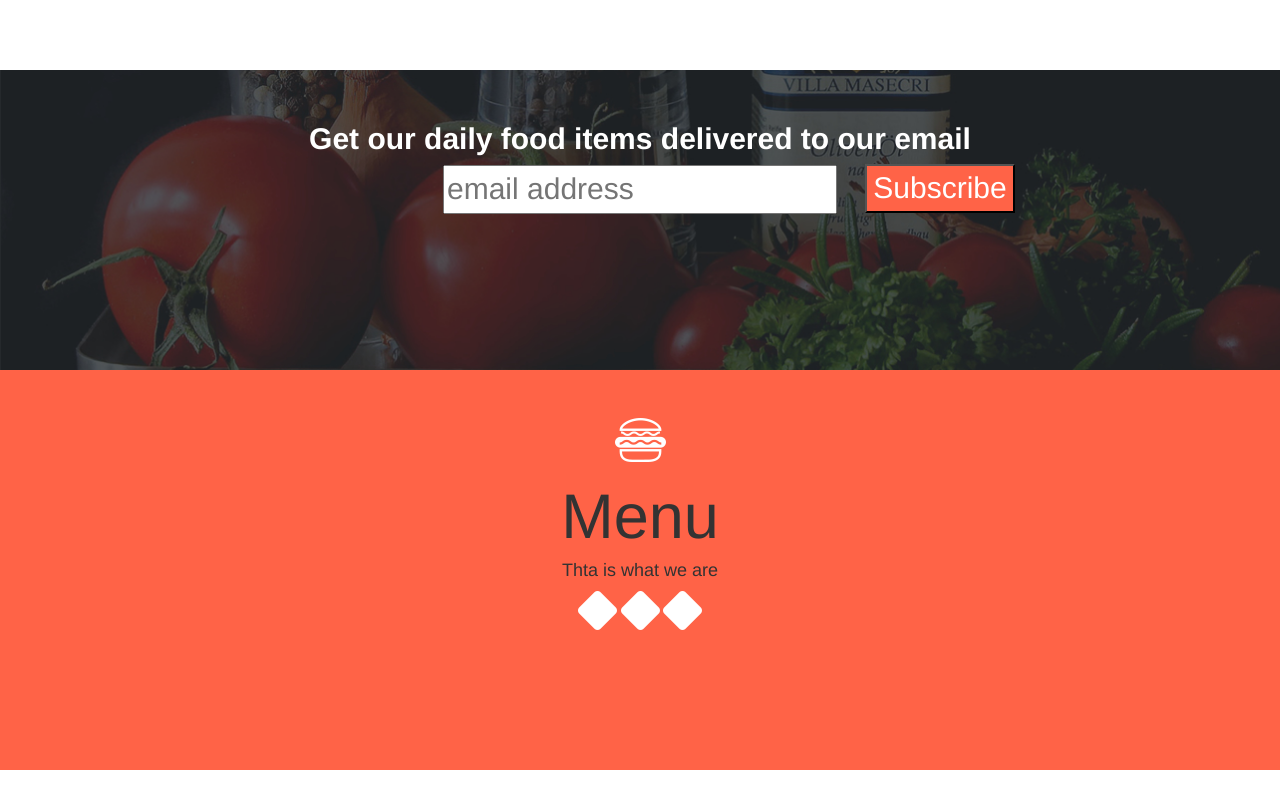
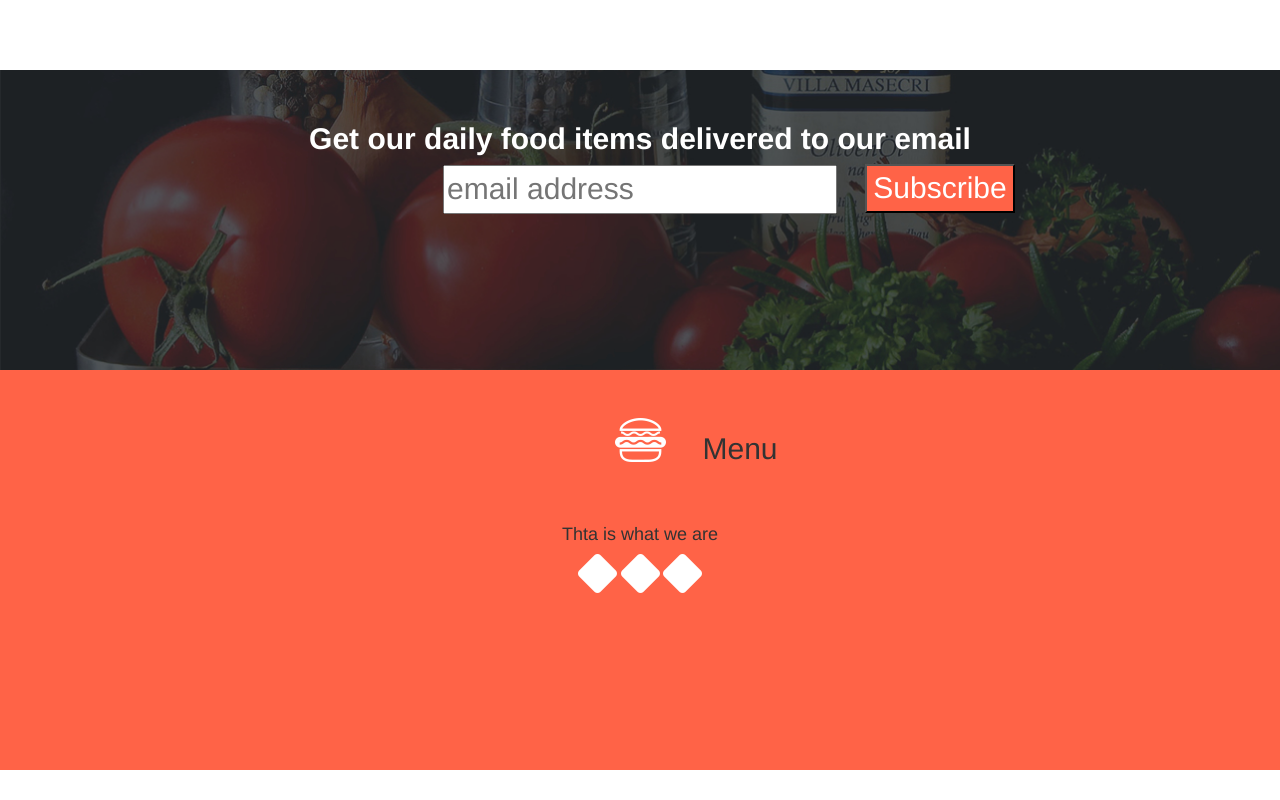
Before and after one commit to ahmo10/anita-s-hotel, a plain HTML site: page index.html in a window 1280 px wide. Shown: the part 4059-4859 px from the top of the page. Drawn offline with nearby package versions, Linux system fonts and the light colour scheme.

Commit message:
added footers

```diff
--- a/css/index.css
+++ b/css/index.css
@@ -186,3 +186,8 @@ span img{
   height: 400px;
   text-align: center;
 }
+.footer h2{
+  position: relative;
+  top: -50px;
+  left: 100px;
+}
--- a/index.html
+++ b/index.html
@@ -170,7 +170,7 @@
 </div>
 <div class="jumbotron footer">
   <img src="img/footerlogos/logo_white.png">
-  <h1>Menu</h1>
+  <h2>Menu</h2>
   <h4>Thta is what we are</h4>
   <img src="img/footerlogos/facebook.png">
   <img src="img/footerlogos/twitter.png">
```
